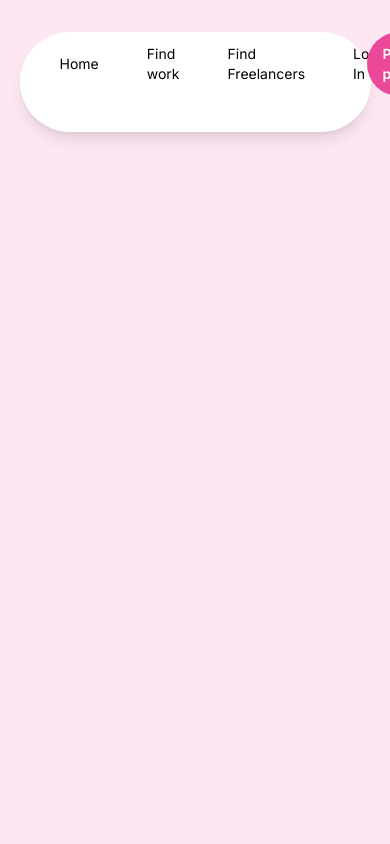
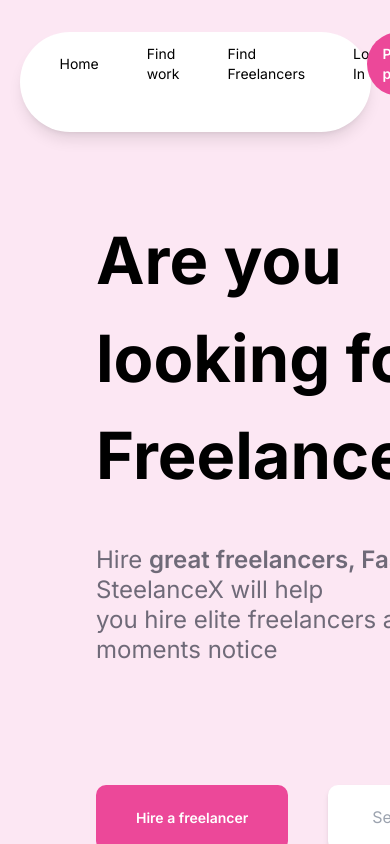
Before and after one commit to Shi-49-94-444-4444/steelancer, a Next.js app: page / in a window 390 px wide. Built offline with nearby package versions, Linux system fonts and the light colour scheme.

Commit message:
Banner #3

```diff
--- a/app/components/index.tsx
+++ b/app/components/index.tsx
@@ -3,5 +3,5 @@ import ClientOnly from './ClientOnly'
 
 export {
     Navbar,
-    ClientOnly
+    ClientOnly,
 }
--- /dev/null
+++ b/app/components/navbar/Banner.tsx
@@ -0,0 +1,17 @@
+'use client'
+
+import Container from '../Container'
+import { GetStarted, ImageCus } from '../navbar'
+
+const Banner = () => {
+    return (
+        <Container>
+            <div className='flex flex-row'>
+                <GetStarted />
+                <ImageCus />
+            </div>
+        </Container>
+    )
+}
+
+export default Banner
--- /dev/null
+++ b/app/components/navbar/GetStarted.tsx
@@ -0,0 +1,110 @@
+'use client'
+
+import { BiSearch } from 'react-icons/bi'
+
+const GetStarted = () => {
+    return (
+        <div className='px-20 py-20'>
+            <div className='flex flex-row w-full'>
+                <h1 className='
+                    font-poppins
+                    font-bold
+                    text-[65px]
+                    '
+                >Are you looking for <br />Freelancers?
+                </h1>
+            </div>
+            <div className='
+                        flex
+                        flex-row
+                        w-full
+                        mt-10
+                        mb-10
+                        '
+                    >
+                <h1 className='
+                        font-poppins
+                        text-[24px]
+                        leading-[30px]
+                        font-normal
+                        font-regular
+                        text-gray-900
+                        text-opacity-60
+                        '
+                    >
+                    <span>Hire </span>
+                    <span className='font-semibold'>
+                        great freelancers, Fast
+                    </span>
+                    . SteelanceX will help
+                    <br />
+                    you hire elite freelancers at a moments notice
+                </h1>
+            </div>
+            <div className='flex flex-row w-full pt-20'>
+                <button
+                    onClick={() => { }}
+                    className="
+                                w-auto
+                                md:w-auto
+                                text-sm
+                                py-5
+                                px-10
+                                bg-pink-500
+                                text-white
+                                font-semibold
+                                transition
+                                cursor-pointer
+                                hover:bg-pink-600
+                                rounded-[10px]
+                                text-[20px]
+                                whitespace-nowrap
+                            "
+                >
+                    Hire a freelancer
+                </button>
+                <div className='ml-10'>
+                    <div className='
+                            flex
+                            flex-row-reverse
+                            bg-white
+                            shadow-md
+                            py-2
+                            px-3
+                            rounded-[10px]
+                            '
+                        >
+                        <div className='
+                            p-4
+                            bg-pink-500
+                            rounded-full
+                            text-white ml-5
+                            cursor-pointer
+                            '
+                            onClick={() => {}}
+                        >
+                            <BiSearch size={18} />
+                        </div>
+                        <div>
+                            <input
+                                type='text'
+                                placeholder='Search freelance work'
+                                className='
+                                    w-full
+                                    ml-5
+                                    mr-10
+                                    px-3
+                                    py-3
+                                    focus:outline-none
+                                    border-0
+                                    '
+                            />
+                        </div>
+                    </div>
+                </div>
+            </div>
+        </div>
+    )
+}
+
+export default GetStarted
--- /dev/null
+++ b/app/components/navbar/ImageCus.tsx
@@ -0,0 +1,25 @@
+'use client'
+
+import Image from 'next/image'
+
+const ImageCus = () => {
+    return (
+        <div className='
+            relative
+            z-0
+            mt-20
+            '
+            style={{ transform: 'matrix(-1, 0, 0, 1, 0, 0)' }}
+        >
+            <Image
+                src='/images/banner.png'
+                alt='banner'
+                className='relative z-0'
+                height='600'
+                width='600'
+            />
+        </div>
+    )
+}
+
+export default ImageCus
--- a/app/components/navbar/Navbar.tsx
+++ b/app/components/navbar/Navbar.tsx
@@ -1,9 +1,9 @@
 import Container from '../Container'
-import { Logo, NavLink, Button } from '../navbar'
+import { Logo, NavLink, Button, Banner } from '../navbar'
 
 const Navbar = () => {
     return (
-        <div className="fixed w-full h-[900px] bg-pink-100">
+        <div className="fixed w-full h-[1000px] bg-pink-100">
             <div className="flex flex-row justify-center pt-8">
                 <div className="w-[90%] h-[100px] bg-white z-10 shadow-lg rounded-full">
                         <Container>
@@ -23,6 +23,7 @@ const Navbar = () => {
                         </Container>
                 </div>
             </div>
+            <Banner />
         </div>
 
     )
--- a/package.json
+++ b/package.json
@@ -19,6 +19,7 @@
     "postcss": "8.4.23",
     "react": "18.2.0",
     "react-dom": "18.2.0",
+    "react-icons": "^4.8.0",
     "tailwindcss": "3.3.2",
     "typescript": "5.0.4"
   }
```
Also changed, not shown: app/components/navbar/index.tsx (+7 -1 lines), public/images/banner.png (added), 1 other file (tests, documents, lock files or other folders).
